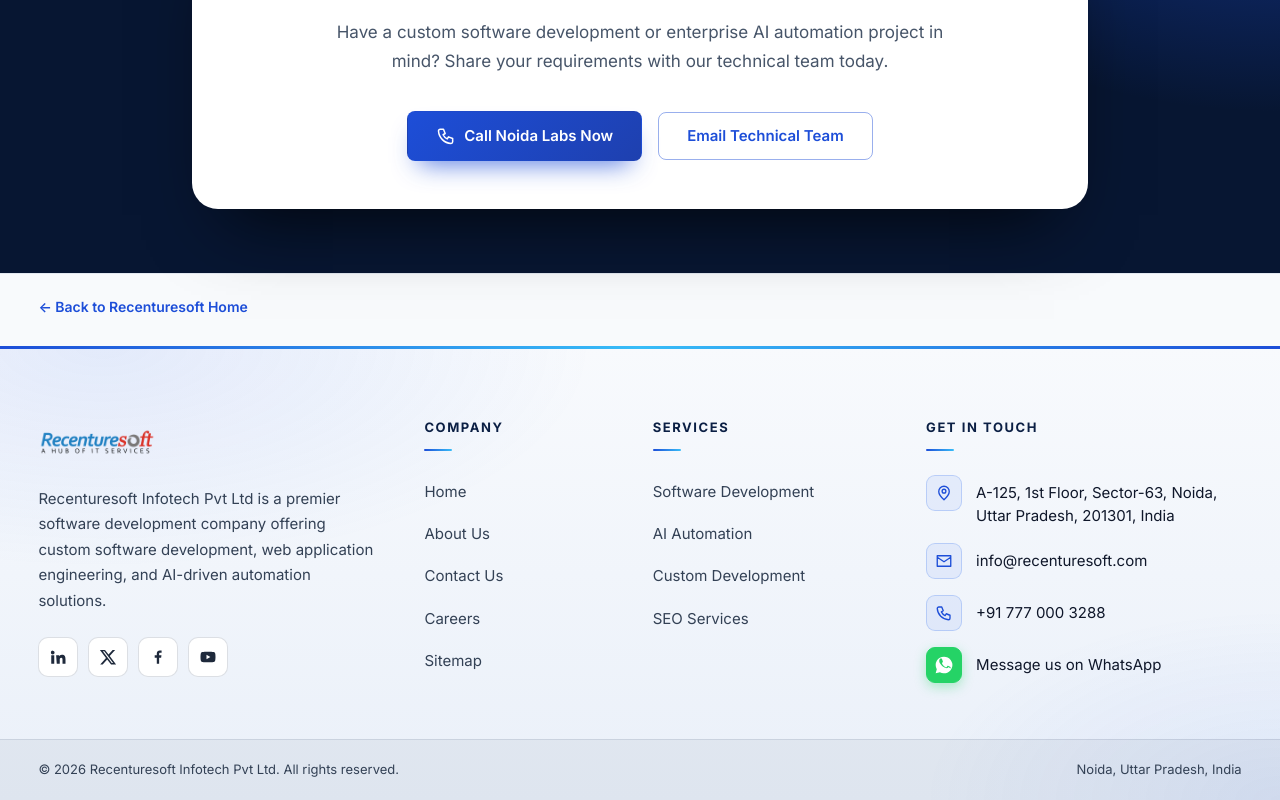
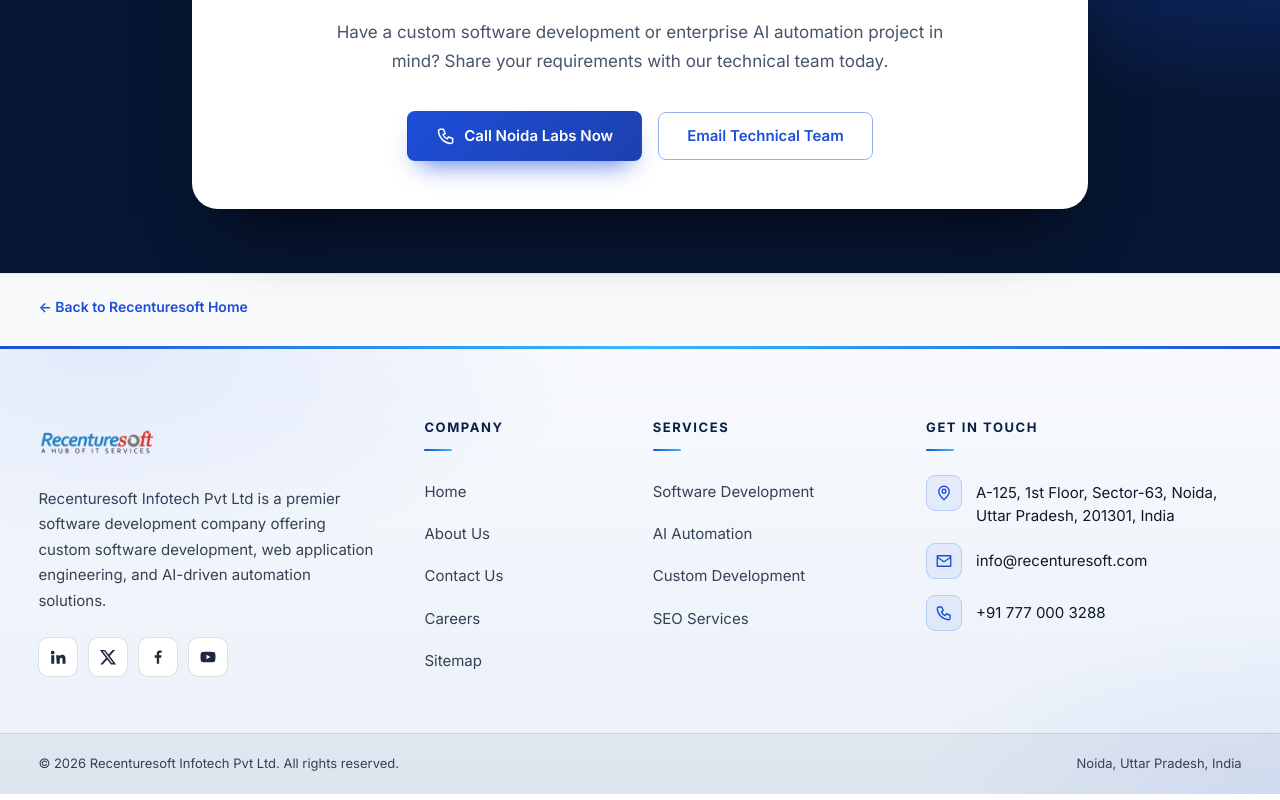
Before and after one commit to paras879/websiterecentresoft, a Next.js app: page /contact in a window 1280 px wide. Shown: the part 1598-2398 px from the top of the page. Built offline with nearby package versions, Linux system fonts and the light colour scheme.

Commit message:
Remove duplicate footer WhatsApp link and elevate floating WhatsApp chat button

```diff
--- a/src/components/site-footer.module.css
+++ b/src/components/site-footer.module.css
@@ -263,34 +263,6 @@ a.contactItem:hover .contactIcon {
   border-color: #1d4ed8;
 }
 
-.whatsappItem {
-  transition: transform 0.2s ease;
-}
-
-.whatsappIcon {
-  color: #ffffff !important;
-  background: #25d366 !important;
-  border-color: #25d366 !important;
-  box-shadow: 0 4px 12px rgba(37, 211, 102, 0.35);
-}
-
-.whatsappSvg {
-  width: 20px;
-  height: 20px;
-  fill: #ffffff;
-}
-
-a.whatsappItem:hover .whatsappIcon {
-  background: #1ebc57 !important;
-  border-color: #1ebc57 !important;
-  box-shadow: 0 6px 16px rgba(37, 211, 102, 0.5);
-  transform: scale(1.08);
-}
-
-a.whatsappItem:hover .whatsappText {
-  color: #1ebc57;
-}
-
 .stroke {
   width: 18px;
   height: 18px;
--- a/src/components/site-footer.tsx
+++ b/src/components/site-footer.tsx
@@ -122,27 +122,6 @@ export function SiteFooter({ site, info }: { site: SiteContent["site"]; info: Si
                   <span className={styles.contactText}>{contact.phone}</span>
                 </a>
               </li>
-              <li>
-                <a
-                  href={contact.whatsappUrl}
-                  target="_blank"
-                  rel="noopener noreferrer"
-                  className={`${styles.contactItem} ${styles.whatsappItem}`}
-                  aria-label="Chat with Recenturesoft on WhatsApp"
-                >
-                  <span className={`${styles.contactIcon} ${styles.whatsappIcon}`}>
-                    <svg viewBox="0 0 24 24" className={styles.whatsappSvg} aria-hidden="true">
-                      <path
-                        fill="currentColor"
-                        d="M17.507 14.307l-.009.075c-.246.732-1.44 1.341-2.007 1.38-.521.036-1.198.059-3.468-1.047-2.732-1.332-4.48-4.321-4.615-4.523-.136-.201-1.11-1.635-1.11-3.118 0-1.484.708-2.214.962-2.513.255-.3.673-.448.898-.448.225 0 .45.002.646.012.207.01.482-.087.755.637.28.741.956 2.585 1.041 2.776.084.192.14.417.028.665-.113.248-.17.404-.338.622-.169.217-.355.485-.508.652-.169.186-.346.388-.149.764.197.375.877 1.597 1.88 2.593 1.293 1.282 2.383 1.68 2.723 1.868.34.188.54.16.741-.094.202-.254.863-1.11 1.094-1.492.232-.383.464-.32.781-.19.317.13 2.012 1.054 2.358 1.246.346.192.577.286.662.448.085.162.085.938-.161 1.67zM12 2a10 10 0 0 0-8.66 15L2 22l5.13-1.31A10 10 0 1 0 12 2z"
-                      />
-                    </svg>
-                  </span>
-                  <span className={`${styles.contactText} ${styles.whatsappText}`}>
-                    {footer.whatsappLabel}
-                  </span>
-                </a>
-              </li>
             </ul>
           </div>
         </div>
--- a/src/components/whatsapp-button.module.css
+++ b/src/components/whatsapp-button.module.css
@@ -1,7 +1,7 @@
 .floatBtn {
   position: fixed;
-  bottom: 24px;
-  right: 24px;
+  bottom: 44px;
+  right: 28px;
   z-index: 90;
   display: flex;
   align-items: center;
@@ -63,7 +63,7 @@
 
 @media (max-width: 640px) {
   .floatBtn {
-    bottom: 20px;
+    bottom: 34px;
     right: 20px;
     padding: 12px;
     border-radius: 50%;
```
